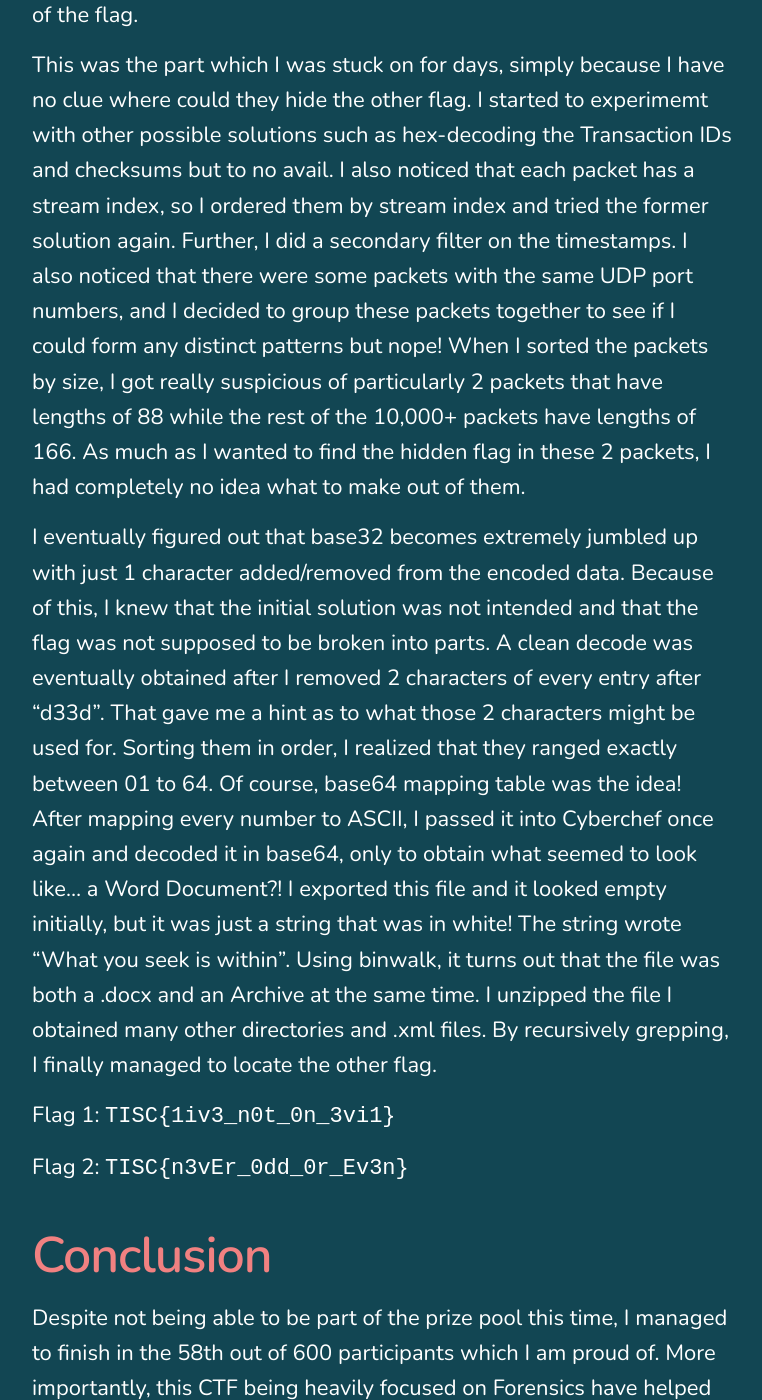
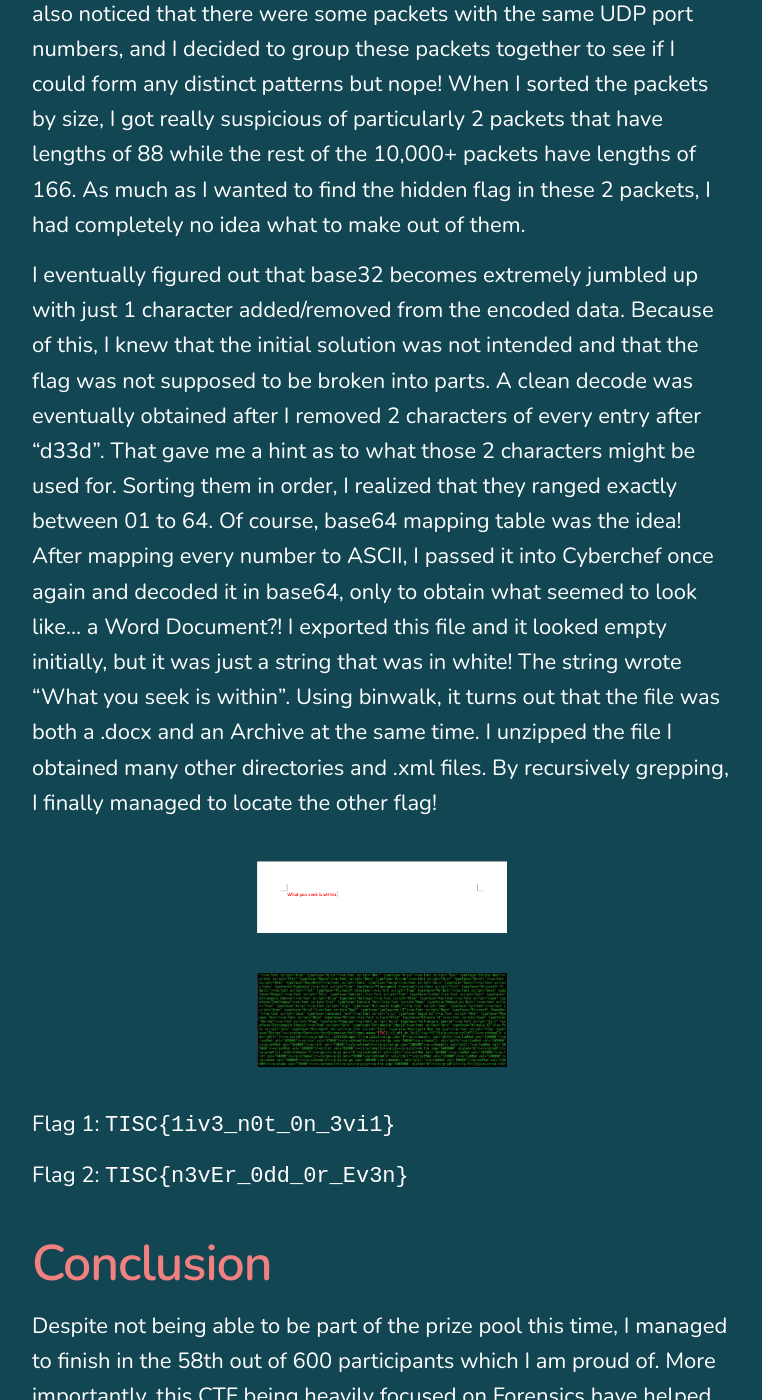
Before and after one commit to jxrrelo/jxrrelo.github.io, a Jekyll site: the page built from _posts/2021-03-01-title3.md, in a window 1280 px wide and 1400 px high, scrolled down 3100 px. Shown: the whole window, without its empty margins (258-1020 px from the left). Built offline with Jekyll 4.4.1, drawn with Linux system fonts in a browser that asks for light colours; nearby versions of some CDN libraries; some of the changed text lies outside the part shown.

Commit message:
Add image to TISC writeup

````diff
--- a/_posts/2021-03-01-title3.md
+++ b/_posts/2021-03-01-title3.md
@@ -27,11 +27,10 @@ Flag 2 will be in this format, TISC{17 characters}.
 
 Unlike many Wireshark challenges I have done, I noticed that this pcap file was filled with only DNS queries. The queries themselves also look very similar to one another. The first thing that caught my attention was the subdomain names, all of which are prepended with "d33d" followed by what seems to be random characters. I thought this was likely aligned with DNS exfiltration techniques. Looking up the web, I found that hidden data is often in these domain names, encoded in base64.
 
-![traffic.pcap](/images/tisc-2.png)
-
-I used the following command to extract all the domain names:
+![traffic.pcap](/images/tisc-2-1.png){: width="250" }
 
 ```python
+# I used the following command to extract all the domain names:
 tshark -r traffic.pcap -T fields -e dns.qry.name > names.txt
 ```
 
@@ -39,7 +38,10 @@ After trimming off the front portion "d33d" of every entry, I threw the results
 
 This was the part which I was stuck on for days, simply because I have no clue where could they hide the other flag. I started to experimemt with other possible solutions such as hex-decoding the Transaction IDs and checksums but to no avail. I also noticed that each packet has a stream index, so I ordered them by stream index and tried the former solution again. Further, I did a secondary filter on the timestamps. I also noticed that there were some packets with the same UDP port numbers, and I decided to group these packets together to see if I could form any distinct patterns but nope! When I sorted the packets by size, I got really suspicious of particularly 2 packets that have lengths of 88 while the rest of the 10,000+ packets have lengths of 166. As much as I wanted to find the hidden flag in these 2 packets, I had completely no idea what to make out of them.
 
-I eventually figured out that base32 becomes extremely jumbled up with just 1 character added/removed from the encoded data. Because of this, I knew that the initial solution was not intended and that the flag was not supposed to be broken into parts. A clean decode was eventually obtained after I removed 2 characters of every entry after "d33d". That gave me a hint as to what those 2 characters might be used for. Sorting them in order, I realized that they ranged exactly between 01 to 64. Of course, base64 mapping table was the idea! After mapping every number to ASCII, I passed it into Cyberchef once again and decoded it in base64, only to obtain what seemed to look like... a Word Document?! I exported this file and it looked empty initially, but it was just a string that was in white! The string wrote "What you seek is within". Using binwalk, it turns out that the file was both a .docx and an Archive at the same time. I unzipped the file I obtained many other directories and .xml files. By recursively grepping, I finally managed to locate the other flag.
+I eventually figured out that base32 becomes extremely jumbled up with just 1 character added/removed from the encoded data. Because of this, I knew that the initial solution was not intended and that the flag was not supposed to be broken into parts. A clean decode was eventually obtained after I removed 2 characters of every entry after "d33d". That gave me a hint as to what those 2 characters might be used for. Sorting them in order, I realized that they ranged exactly between 01 to 64. Of course, base64 mapping table was the idea! After mapping every number to ASCII, I passed it into Cyberchef once again and decoded it in base64, only to obtain what seemed to look like... a Word Document?! I exported this file and it looked empty initially, but it was just a string that was in white! The string wrote "What you seek is within". Using binwalk, it turns out that the file was both a .docx and an Archive at the same time. I unzipped the file I obtained many other directories and .xml files. By recursively grepping, I finally managed to locate the other flag!
+
+![sus.docx](/images/tisc-2-2.png){: width="250" }
+![sus.docx](/images/tisc-2-3.png){: width="250" }
 
 Flag 1: `TISC{1iv3_n0t_0n_3vi1}`
 
````
Also changed, not shown: images/tisc-2-1.png (renamed from images/tisc-2.png), images/tisc-2-2.png (added), images/tisc-2-3.png (added).
